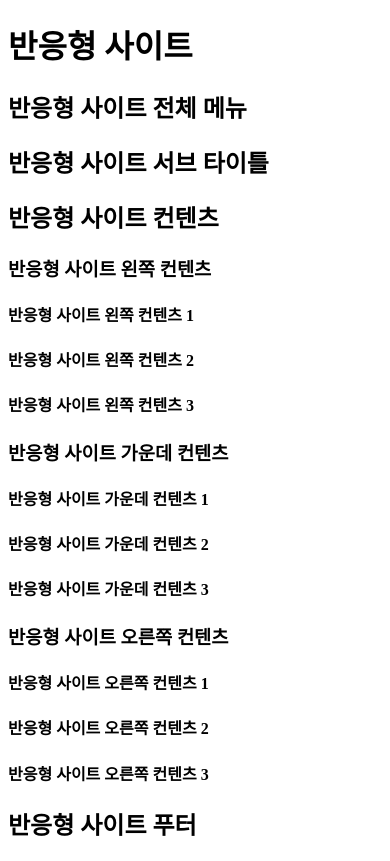
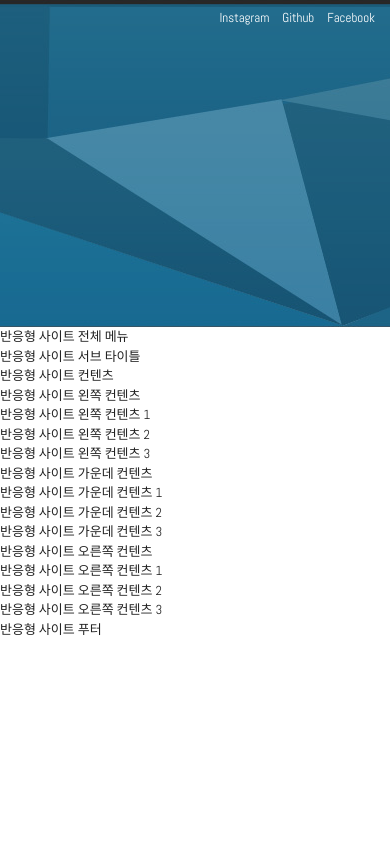
Before and after one commit to EthanKwon/WEB_Responsive, a plain HTML site: page html5/index.html in a window 390 px wide. Drawn offline with Linux system fonts and the light colour scheme.

Commit message:
Responsive Web : header menu

```diff
--- a/html5/css/reset.css
+++ b/html5/css/reset.css
@@ -0,0 +1,149 @@
+@import url("https://fonts.googleapis.com/css?family=Abel&display=swap");
+
+html,
+body,
+div,
+span,
+applet,
+object,
+iframe,
+h1,
+h2,
+h3,
+h4,
+h5,
+h6,
+p,
+blockquote,
+pre,
+a,
+abbr,
+acronym,
+address,
+big,
+cite,
+code,
+del,
+dfn,
+em,
+img,
+ins,
+kbd,
+q,
+s,
+samp,
+small,
+strike,
+strong,
+sub,
+sup,
+tt,
+var,
+b,
+u,
+i,
+center,
+dl,
+dt,
+dd,
+ol,
+ul,
+li,
+fieldset,
+form,
+label,
+legend,
+table,
+caption,
+tbody,
+tfoot,
+thead,
+tr,
+th,
+td,
+article,
+aside,
+canvas,
+details,
+embed,
+figure,
+figcaption,
+footer,
+header,
+hgroup,
+menu,
+nav,
+output,
+ruby,
+section,
+summary,
+time,
+mark,
+audio,
+video {
+  margin: 0;
+  padding: 0;
+  border: 0;
+  font-size: 100%;
+  font: inherit;
+  vertical-align: baseline;
+}
+/* HTML5 display-role reset for older browsers */
+article,
+aside,
+details,
+figcaption,
+figure,
+footer,
+header,
+hgroup,
+menu,
+nav,
+section {
+  display: block;
+}
+body {
+  line-height: 1;
+}
+ol,
+ul {
+  list-style: none;
+}
+blockquote,
+q {
+  quotes: none;
+}
+blockquote:before,
+blockquote:after,
+q:before,
+q:after {
+  content: "";
+  content: none;
+}
+table {
+  border-collapse: collapse;
+  border-spacing: 0;
+}
+
+/* a 초기화 */
+a {
+  color: #222;
+  text-decoration: none;
+}
+a:hover {
+  color: #2698cb;
+}
+
+/* 폰트 초기화 */
+body,
+input,
+textarea,
+select,
+button,
+table {
+  font-family: "Abel", "Nanum Gothic", AppleSDGothicNeo-Regular, "Malgun Gothic",
+    "맑은 고딕", dotum, "돋움", sans-serif;
+  color: #222;
+  font-size: 13px;
+  line-height: 1.5;
+}
--- a/html5/css/styles.css
+++ b/html5/css/styles.css
@@ -1 +1,45 @@
 @import "reset.css";
+
+/* 레이아웃 세팅 */
+
+#header {
+  background: url("../images/header_bg.jpg") repeat-x center top;
+}
+
+/* 컨테이너 */
+
+.container {
+  width: 1200px;
+  margin: 0 auto;
+  background: rgba(0, 0, 0, 0.3);
+}
+
+.header {
+  height: 327px;
+}
+
+.header .header_menu {
+  text-align: right;
+}
+
+.header .header_menu a {
+  color: #fff;
+  padding: 8px 0 6px 10px;
+  display: inline-block;
+  transition: color 0.3s ease;
+}
+.header .header_menu a:hover {
+  color: #ccc;
+}
+
+/* media query */
+
+/* 화면 너비 : 0 ~ 1200px */
+@media (max-width: 1240px) {
+  .container {
+    width: 100%;
+  }
+  .row {
+    padding: 0 15px;
+  }
+}
--- a/html5/index.html
+++ b/html5/index.html
@@ -38,9 +38,20 @@
     <![endif]-->
   </head>
   <body>
-    <header>
-      <h1>반응형 사이트</h1>
+    <header id="header">
+      <div class="container">
+        <div class="row">
+          <div class="header">
+            <div class="header_menu">
+              <a href="#">Instagram</a>
+              <a href="https://github.com/EthanKwon">Github</a>
+              <a href="#">Facebook</a>
+            </div>
+          </div>
+        </div>
+      </div>
     </header>
+
     <nav>
       <h2>반응형 사이트 전체 메뉴</h2>
     </nav>
```
